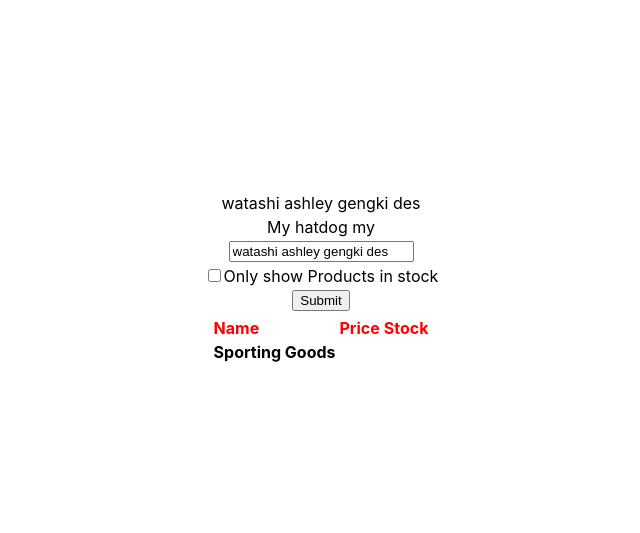
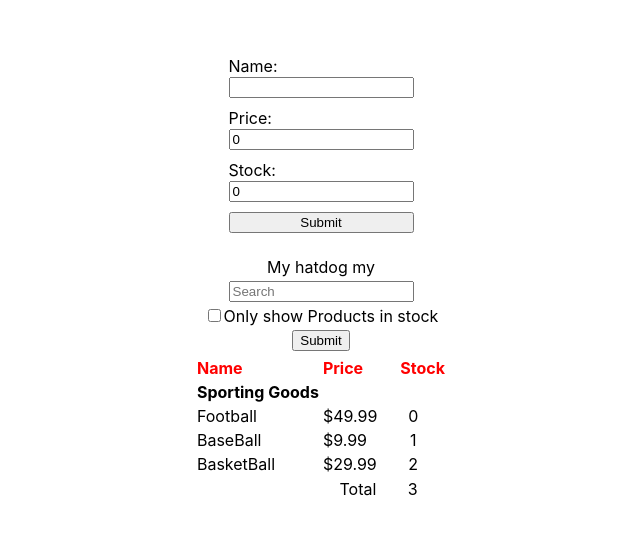
Before and after one commit to Ashketchup143/React-Project, a React (Create React App) app: page / in a window 1280 px wide. Shown: the part 121-654 px from the top of the page, without its empty margins (319-959 px from the left). Built offline with nearby package versions, Linux system fonts and the light colour scheme.

Commit message:
another input

```diff
--- a/src/App.js
+++ b/src/App.js
@@ -15,26 +15,65 @@ const sportingGoods = [
 
 function App() {
 
-  const[textValue, setTxtValue] = useState('watashi ashley gengki des')
+  const[textValue, setTxtValue] = useState('')
+  const[form, setForm] = useState({
+    nameItem: '',
+    priceItem: 0,
+    stockItem: 0,
+  })
   const[showOnlyStock, setShowOnlyStock]=useState(false)
+  const[data, setData]=useState(sportingGoods)
 
   const handleClick=()=>{
     alert('Hatdog')
   }
 
+  const handleForm=(e) => setForm({...form, [e.target.id]: e.target.value})
+
+  const handleSubmit = (e) => {
+    e.preventDefault()
+    console.log(form)
+
+    setData([...data, {id: data.length + 1, name: form.nameItem, price: form.priceItem, stock: form.stockItem}])
+  }
+
   return (
     <div className="App">
-      {textValue}
+      <form style={{display:"flex", flexDirection: 'column', gap:10, marginBottom:20}} onSubmit={handleSubmit}>
+        <div>
+          <label htmlFor='nameItem'>Name: </label>
+          <br/>
+          <input id="nameItem" type='text' value={form.nameItem} onChange={handleForm}/>
+        </div>
+
+        <div>
+          <label htmlFor='priceItem'>Price: </label>
+          <br/>
+          <input id="priceItem" type='number' value={form.priceItem} onChange={handleForm}/>
+        </div>
+
+        <div>
+          <label htmlFor='stockItem'>Stock: </label>
+          <br/>
+          <input id="stockItem" type='number' value={form.stockItem} onChange={handleForm}/>
+        </div>
+        <button onClick={handleSubmit}>Submit</button>
+
+      </form>
       <text>My hatdog my</text>
       <TextInput value={textValue} onChange={(e)=> setTxtValue(e.target.value)} />
       <Checkbox value={showOnlyStock} onChange={(e)=> setShowOnlyStock(e.target.checked)}/>
-      <button onClick={handleClick}>Submit</button>
+      <button type='submit'>Submit</button>
 
       <table>
         <tbody>
         <Header></Header>
         <Category></Category>
-        <Items items={sportingGoods} includePrice query={textValue} showOnlyStock={showOnlyStock}/>
+        <Items items={data} includePrice query={textValue} showOnlyStock={showOnlyStock}/>
+        <tr>
+          <td colSpan="2" style={{textAlign: 'right',padding:"2px"}}>Total</td>
+          <td style={{paddingLeft: "27.5px"}}>{data.reduce((total, sportingGoods)=> total+parseInt(sportingGoods.stock), 0)}</td>
+        </tr>
         </tbody>
       </table>
     </div>
--- a/src/components/Header.js
+++ b/src/components/Header.js
@@ -5,7 +5,7 @@ const Header = () => {
     <tr>
       <td style={{fontWeight: "bold", color: "red"}}>Name</td>
       <td style={{fontWeight: "bold", color: "red"}}>Price</td>
-      <td style={{fontWeight: "bold", color: "red"}}>Stock</td>
+      <td style={{paddingLeft: "20px", fontWeight: "bold", color: "red"}}>Stock</td>
 
     </tr>
   )
--- a/src/components/Items.js
+++ b/src/components/Items.js
@@ -6,7 +6,7 @@ const Items = (props) => {
     <>
       {props.items
       .filter(item=>props.showOnlyStock?item.stock>0:item)
-        .filter(item => item.name.includes(props.query)).map(item =>(
+        .filter(item => item.name.toLowerCase().includes(props.query.toLowerCase())).map(item =>(
         <tr key={item.id} onClick={()=>alert(`${item.name} - ${item.price}`)}>
             <td>{item.name}</td>
             <td>{`$${item.price}`}</td>
```
